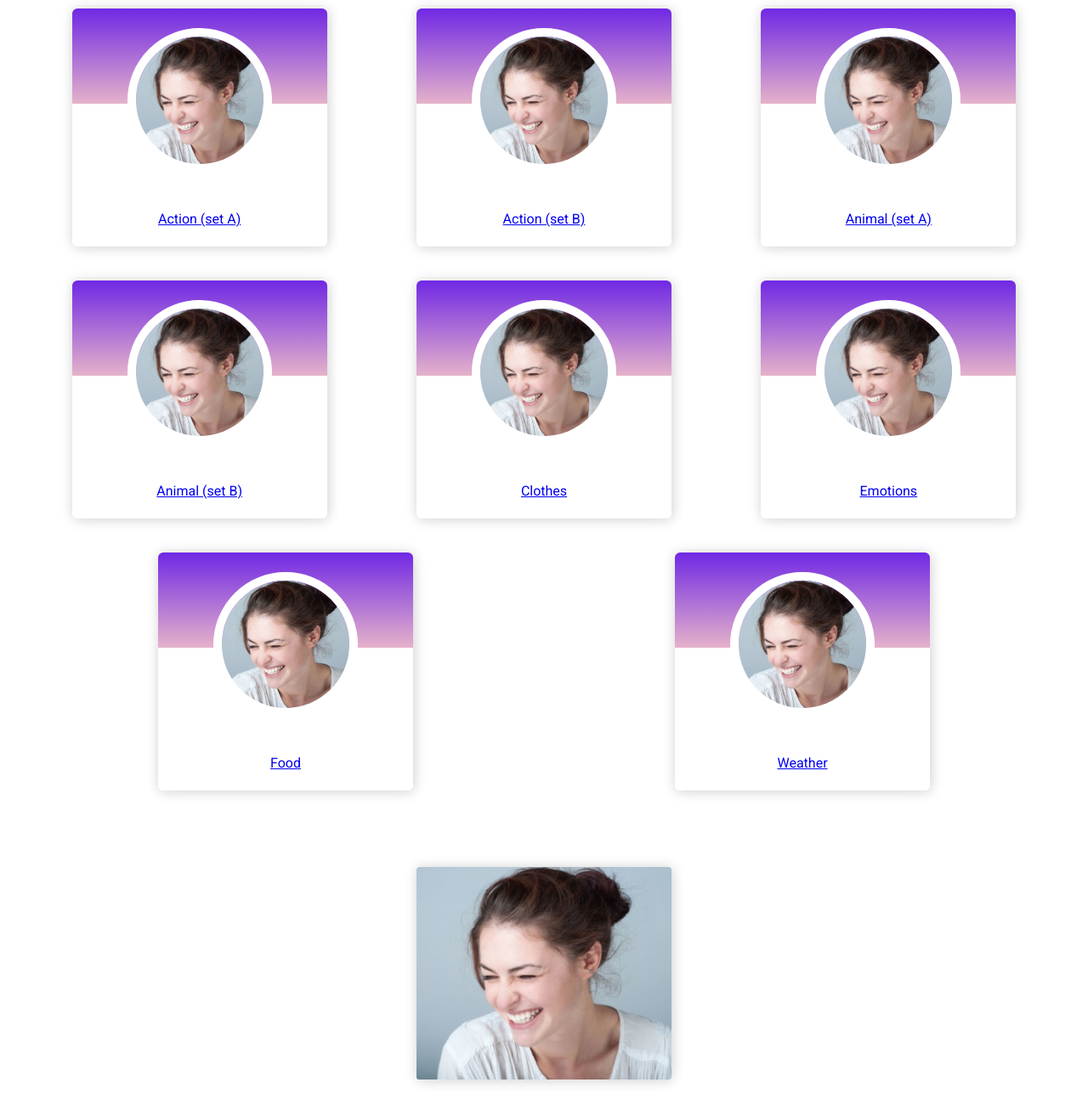
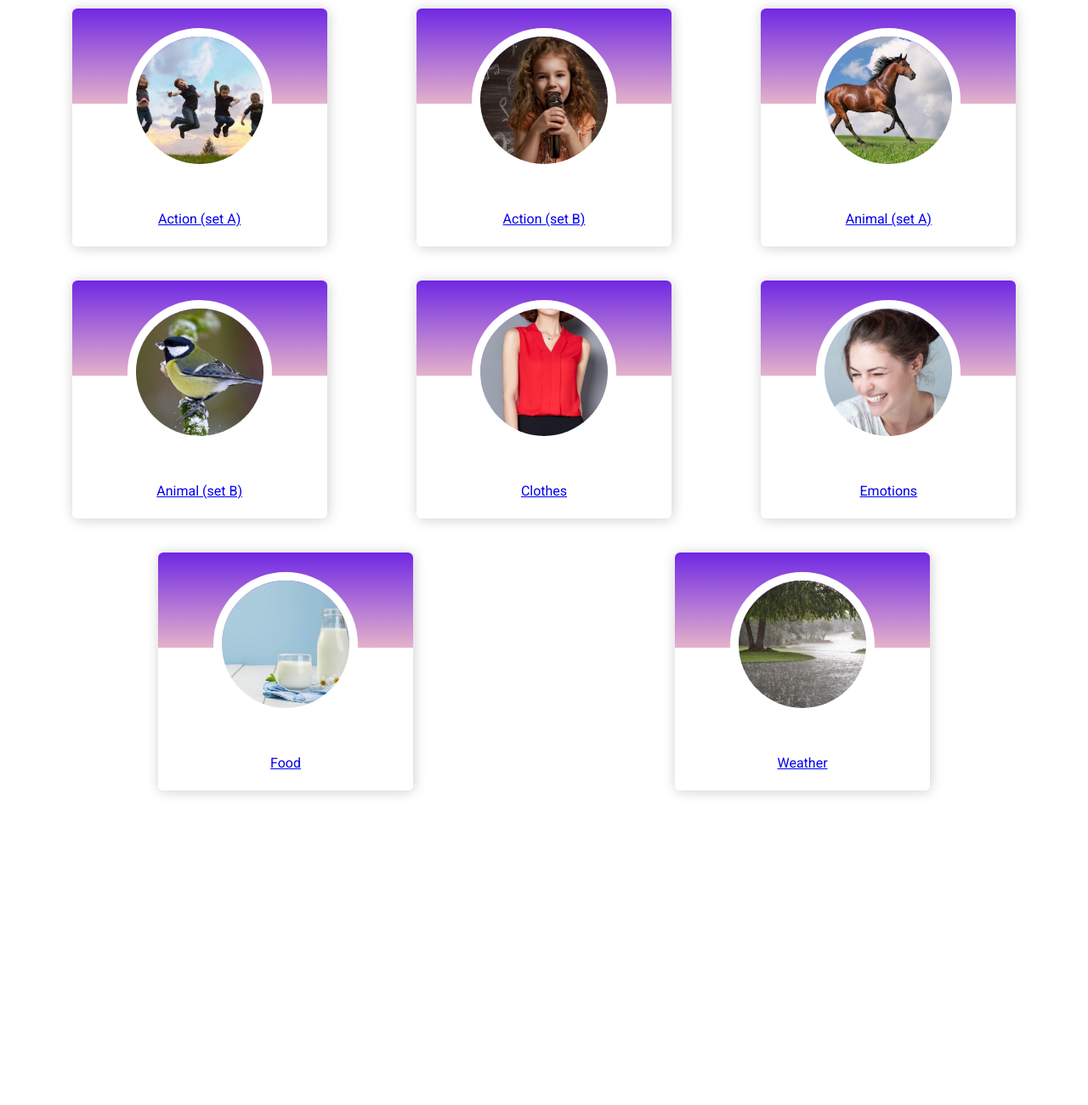
Before and after one commit to Abdulloh76/english-for-kids, a website: page english-for-kids/index.html in a window 1280 px wide. Shown: the part 144-1444 px from the top of the page at 85% size. After the commit the page ends 1104 px from the top, so only its background shows below. Drawn offline with Linux system fonts and the light colour scheme; files whose address does not match are found by name.

Commit message:
refactor: update index file

```diff
--- a/english-for-kids/index.html
+++ b/english-for-kids/index.html
@@ -3,6 +3,7 @@
 <head>
     <meta charset="UTF-8">
     <meta name="viewport" content="width=device-width, initial-scale=1.0">
+    <link rel="shortcut icon" href="#">
     <title>English for kids</title>
     <link href="https://fonts.googleapis.com/css2?family=Roboto&display=swap" rel="stylesheet">
     <link rel="stylesheet" href="sass/style.css">
@@ -21,12 +22,12 @@
                     <li class="navigation__item active"><a href="#">Main Page</a></li>
                     <li class="navigation__item"><a href="#/cards">Action (set A)</a></li>
                     <li class="navigation__item"><a href="#/cards">Action (set B)</a></li>
-                    <li class="navigation__item"><a href="#/cards">Weather</a></li>
-                    <li class="navigation__item"><a href="#/cards">Food</a></li>
                     <li class="navigation__item"><a href="#/cards">Animal (set A)</a></li>
                     <li class="navigation__item"><a href="#/cards">Animal (set B)</a></li>
                     <li class="navigation__item"><a href="#/cards">Clothes</a></li>
                     <li class="navigation__item"><a href="#/cards">Emotions</a></li>
+                    <li class="navigation__item"><a href="#/cards">Food</a></li>
+                    <li class="navigation__item"><a href="#/cards">Weather</a></li>
                 </ul>
             </nav>
             <label class="switch ">
@@ -37,60 +38,50 @@
         </header>
 
         <div class="cards-layout main-cards ">
-            <a href="#/cards" class="main-card">
-                <img src="laugh.jpg" alt="" class="main-card__image">
+            <a href="#cards" class="main-card">
+                <img src="assets/img/jump.jpg" alt="" class="main-card__image">
                 Action (set A)
             </a>
             <a href="#/cards" class="main-card">
-                <img src="laugh.jpg" alt="" class="main-card__image">
+                <img src="assets/img/sing.jpg" alt="" class="main-card__image">
                 Action (set B)
             </a>
             <a href="#/cards" class="main-card">
-                <img src="laugh.jpg" alt="" class="main-card__image">
+                <img src="assets/img/horse.jpg" alt="" class="main-card__image">
                 Animal (set A)
             </a>
             <a href="#/cards" class="main-card">
-                <img src="laugh.jpg" alt="" class="main-card__image">
+                <img src="assets/img/bird.jpg" alt="" class="main-card__image">
                 Animal (set B)
             </a>
             <a href="#/cards" class="main-card">
-                <img src="laugh.jpg" alt="" class="main-card__image">
+                <img src="assets/img/blouse.jpg" alt="" class="main-card__image">
                 Clothes
             </a>
             <a href="#/cards" class="main-card">
-                <img src="laugh.jpg" alt="" class="main-card__image">
+                <img src="assets/img/laugh.jpg" alt="" class="main-card__image">
                 Emotions
             </a>
             <a href="#/cards" class="main-card">
-                <img src="laugh.jpg" alt="" class="main-card__image">
+                <img src="assets/img/milk.jpg" alt="" class="main-card__image">
                 Food
             </a>
             <a href="#/cards" class="main-card">
-                <img src="laugh.jpg" alt="" class="main-card__image">
+                <img src="assets/img/rain.jpg" alt="" class="main-card__image">
                 Weather
             </a>
         </div>
-
-
-        <div class="cards-layout word-cards hiddn">
-            <div class="word-cards__item">
-                <div class="word-card word-card-play">
-                    <img src="laugh.jpg" alt="" class="word-card__image">
-                    <p class="word-card__header">water</p>
-                    <img src="laugh.jpg" alt="" class="word-card__reverse">
-                </div>
-                <div class="word-card word-card-translate hidden">
-                    <img src="laugh.jpg" alt="" class="word-card__image">
-                    <p class="word-card__header">вода</p>
-                </div>
-            </div>
-        </div>
-
     </div>
+    <audio src="" id="audio"></audio>
 
     <script src="js/variables.js"></script>
     <script src="js/navbar.js"></script>
     <script src="js/switch.js"></script>
+    <script src="js/cards.js"></script>
+    <script src="js/functions.js"></script>
+    <script src="js/moving.js"></script>
+    <script src="js/cardEvents.js"></script>
+
 
 </body>
 </html>
```
